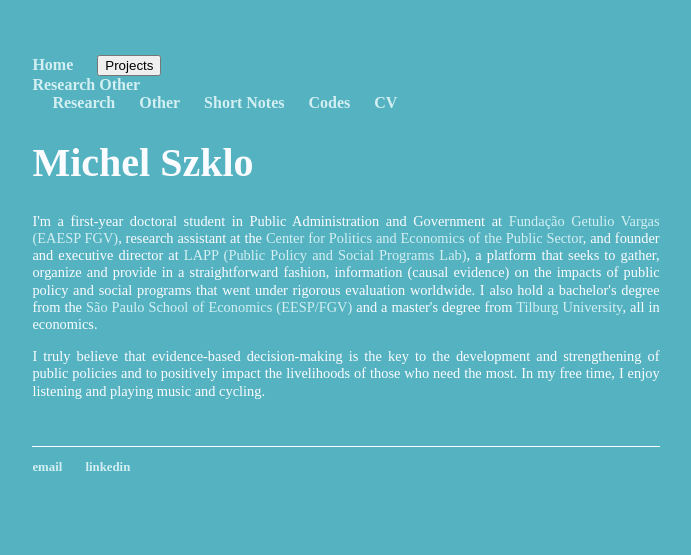
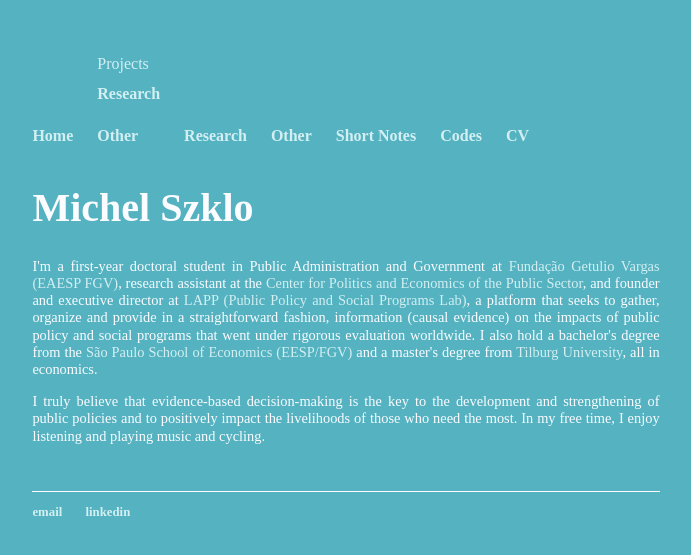
Before and after one commit to michelszklo/michelszklo.github.io, a Jekyll site: the page built from index.html, in a window 1280 px wide. Shown: the top 555 px of the page, without its empty margins (294-985 px from the left). Built offline with Jekyll 4.4.1, drawn with Linux system fonts in a browser that asks for light colours.

Commit message:
dropdown trial 6

```diff
--- a/css/main.css
+++ b/css/main.css
@@ -55,3 +55,39 @@
 ul.posts li {
     list-style: none;
 }
+
+.dropbtn {
+    background-color: #54b2c1;
+    color: #d3eff2;
+    padding: 0px;
+    font-family: 'Montserrat', 'Sans-Serif';
+    font-size: 16px;
+    border: none;
+    cursor: pointer;
+}
+
+.dropdown {
+    position: relative;
+    display: inline-block;
+}
+.dropdown-content a {
+    font-family: 'Montserrat', 'Sans-Serif';
+    color:  #d3eff2;
+    padding: 12px 0px;
+    text-decoration: none;
+    display: block;
+}
+
+.dropdown-content a:hover {
+    background-color: #54b2c1;
+    text-decoration: underline;
+}
+
+.dropdown:hover .dropdown-content {
+    background-color: #54b2c1;
+    display: block;
+}
+
+.dropdown:hover .dropbtn {
+    background-color: #54b2c1;
+}
```
